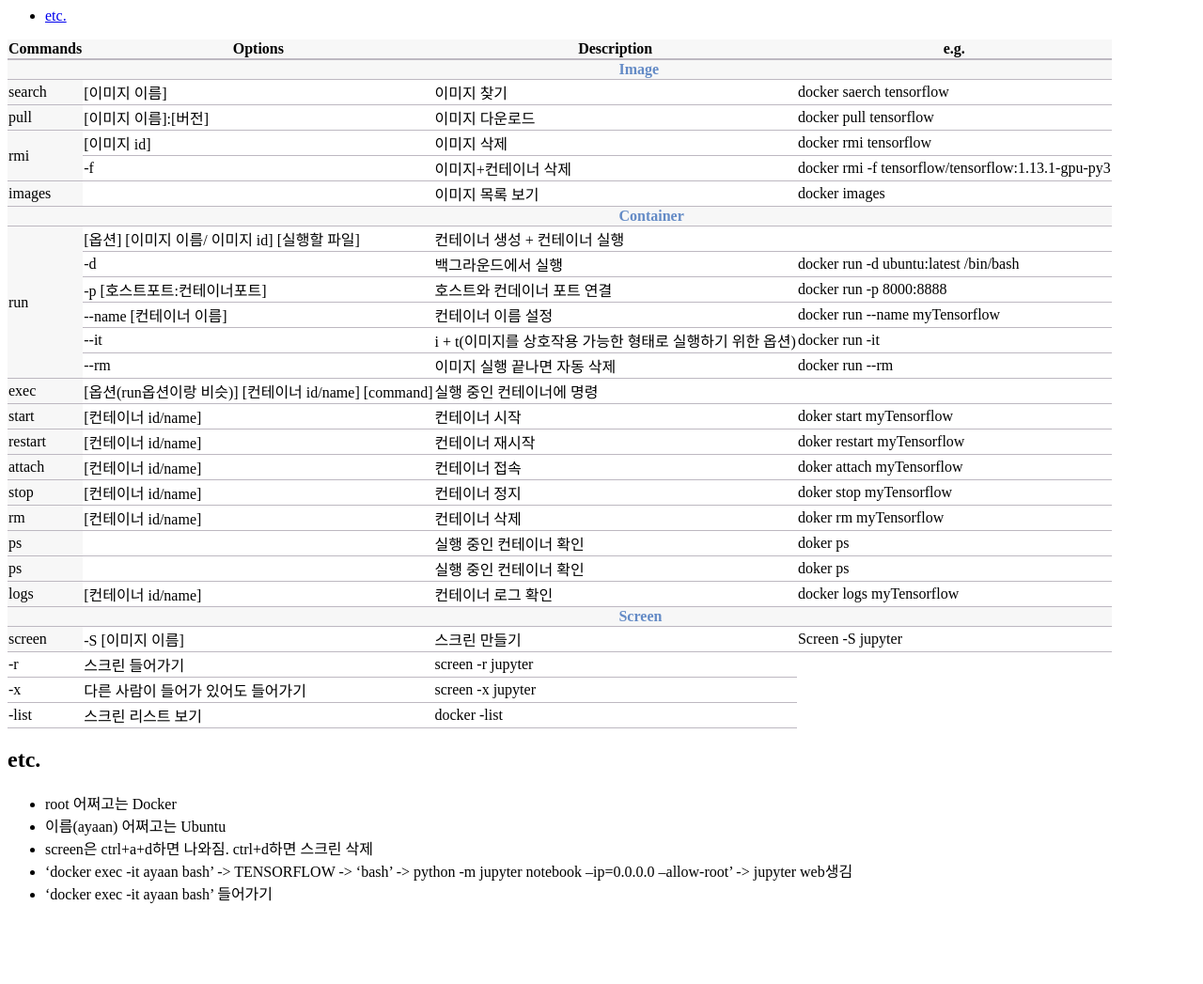
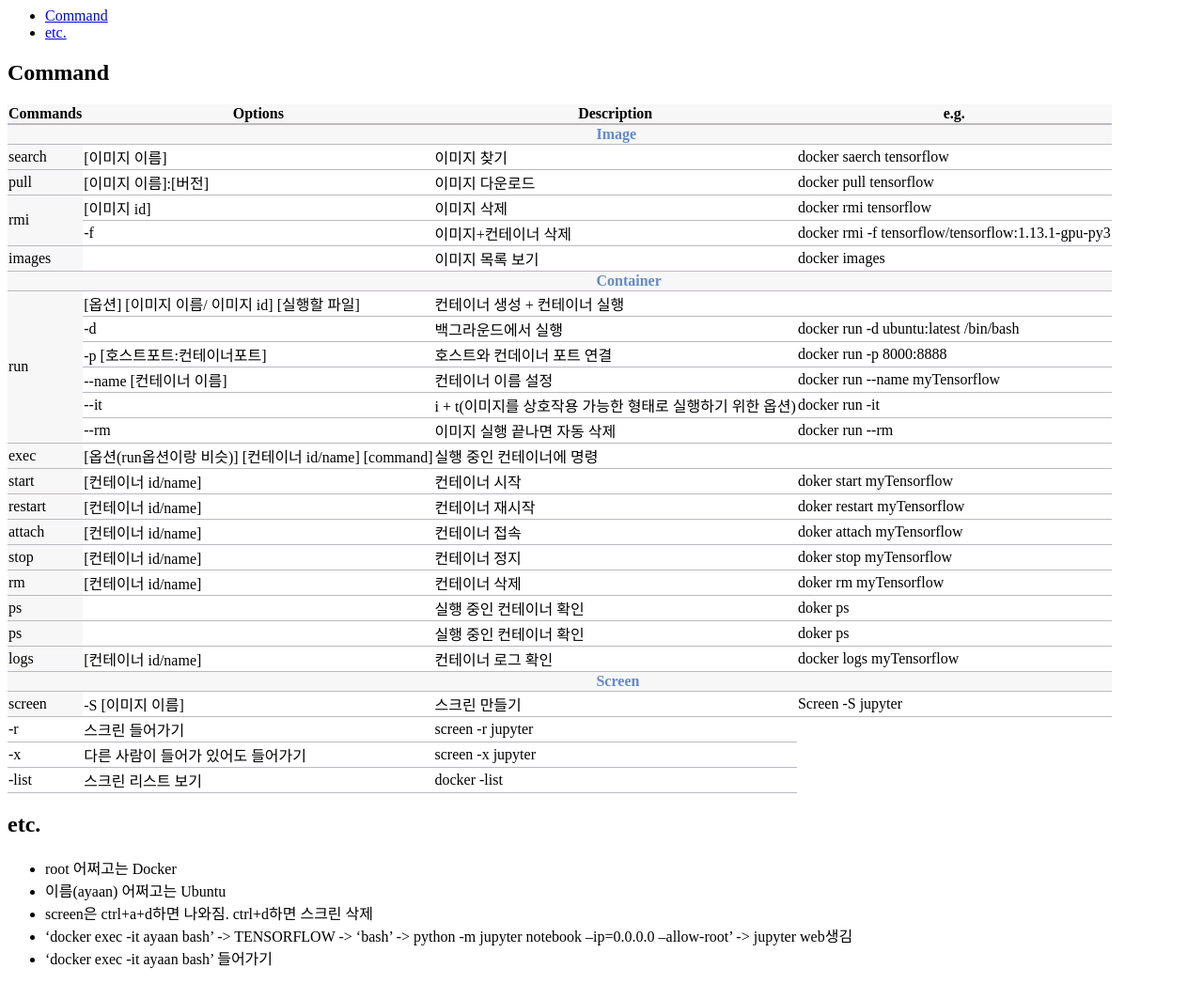
Before and after one commit to finddme/finddme.github.io, a Jekyll site: the page built from _posts/2022-01-13-Docker.md, in a window 1280 px wide. Shown: the whole page at 94% size. Built offline with Jekyll 4.4.1, drawn with Linux system fonts in a browser that asks for light colours; before the commit the page ends 978 px from its top, so only the background shows below that.

Commit message:
Update 2022-01-13-Docker.md

```diff
--- a/_posts/2022-01-13-Docker.md
+++ b/_posts/2022-01-13-Docker.md
@@ -27,6 +27,8 @@
 
 
 
+## Command
+
 <html>
   <head>
     <style type="text/css">
@@ -43,13 +45,13 @@
    <body>
      <table style="border-collapse:collapse">
        <tr><th class="line4" bgcolor="#F8F7F9">Commands</th><th class="line4">Options</th><th class="line4">Description</th><th class="line4">e.g.</th></tr>
-       <tr><td class="line3"> </td><td class="line3"> </td><td class="line3">&nbsp;&nbsp;&nbsp;&nbsp;&nbsp;&nbsp;&nbsp;&nbsp;&nbsp;&nbsp;&nbsp;&nbsp;&nbsp;&nbsp;&nbsp;&nbsp;&nbsp;&nbsp;&nbsp;&nbsp;&nbsp;&nbsp;&nbsp;&nbsp;&nbsp;&nbsp;&nbsp;&nbsp;&nbsp;&nbsp;&nbsp;&nbsp;&nbsp;&nbsp;&nbsp;&nbsp;&nbsp;&nbsp;&nbsp;&nbsp;&nbsp;&nbsp;&nbsp;&nbsp;&nbsp;&nbsp;&nbsp;&nbsp;&nbsp;<span style="color:#648BC6; font-weight: bold;">Image</span></td><td class="line3"> </td></tr>
+       <tr><td class="line3"> </td><td class="line3"> </td><td class="line3">&nbsp;&nbsp;&nbsp;&nbsp;&nbsp;&nbsp;&nbsp;&nbsp;&nbsp;&nbsp;&nbsp;&nbsp;&nbsp;&nbsp;&nbsp;&nbsp;&nbsp;&nbsp;&nbsp;&nbsp;&nbsp;&nbsp;&nbsp;&nbsp;&nbsp;&nbsp;&nbsp;&nbsp;&nbsp;&nbsp;&nbsp;&nbsp;&nbsp;&nbsp;&nbsp;&nbsp;&nbsp;&nbsp;&nbsp;&nbsp;&nbsp;&nbsp;&nbsp;<span style="color:#648BC6; font-weight: bold;">Image</span></td><td class="line3"> </td></tr>
        <tr><td class="line3" rowspan="1">search</td><td class="line">[이미지 이름]</td><td class="line">이미지 찾기</td><td class="line">docker saerch tensorflow</td></tr>
        <tr><td class="line3" rowspan="1">pull</td><td class="line">[이미지 이름]:[버전]</td><td class="line">이미지 다운로드</td><td class="line">docker pull tensorflow</td></tr>
        <tr><td class="line3" rowspan="2">rmi</td><td class="line">[이미지 id]</td><td class="line">이미지 삭제</td><td class="line">docker rmi tensorflow</td></tr>
        <tr><td class="line">-f</td><td class="line">이미지+컨테이너 삭제</td><td class="line">docker rmi -f tensorflow&#47;tensorflow&#58;1&#46;13&#46;1-gpu-py3</td></tr>
        <tr><td class="line3" rowspan="1">images</td><td class="line"> </td><td class="line">이미지 목록 보기</td><td class="line">docker images</td></tr>
-       <tr><td class="line3"> </td><td class="line3"> </td><td class="line3">&nbsp;&nbsp;&nbsp;&nbsp;&nbsp;&nbsp;&nbsp;&nbsp;&nbsp;&nbsp;&nbsp;&nbsp;&nbsp;&nbsp;&nbsp;&nbsp;&nbsp;&nbsp;&nbsp;&nbsp;&nbsp;&nbsp;&nbsp;&nbsp;&nbsp;&nbsp;&nbsp;&nbsp;&nbsp;&nbsp;&nbsp;&nbsp;&nbsp;&nbsp;&nbsp;&nbsp;&nbsp;&nbsp;&nbsp;&nbsp;&nbsp;&nbsp;&nbsp;&nbsp;&nbsp;&nbsp;&nbsp;&nbsp;&nbsp;<span style="color:#648BC6; font-weight: bold;">Container</span></td><td class="line3"> </td></tr>
+       <tr><td class="line3"> </td><td class="line3"> </td><td class="line3">&nbsp;&nbsp;&nbsp;&nbsp;&nbsp;&nbsp;&nbsp;&nbsp;&nbsp;&nbsp;&nbsp;&nbsp;&nbsp;&nbsp;&nbsp;&nbsp;&nbsp;&nbsp;&nbsp;&nbsp;&nbsp;&nbsp;&nbsp;&nbsp;&nbsp;&nbsp;&nbsp;&nbsp;&nbsp;&nbsp;&nbsp;&nbsp;&nbsp;&nbsp;&nbsp;&nbsp;&nbsp;&nbsp;&nbsp;&nbsp;&nbsp;&nbsp;&nbsp;<span style="color:#648BC6; font-weight: bold;">Container</span></td><td class="line3"> </td></tr>
        <tr><td class="line3" rowspan="6">run</td><td class="line">[옵션] [이미지 이름/ 이미지 id] [실행할 파일]</td><td class="line">컨테이너 생성 + 컨테이너 실행</td><td class="line"> </td></tr>
        <tr><td class="line">-d</td><td class="line">백그라운드에서 실행</td><td class="line">docker run -d ubuntu:latest /bin/bash</td></tr>
        <tr><td class="line">-p [호스트포트:컨테이너포트]</td><td class="line">호스트와 컨데이너 포트 연결</td><td class="line">docker run -p 8000:8888</td></tr>
@@ -65,7 +67,7 @@
        <tr><td class="line3" rowspan="1">ps</td><td class="line"> </td><td class="line">실행 중인 컨테이너 확인</td><td class="line">doker ps</td></tr>
        <tr><td class="line3" rowspan="1">ps</td><td class="line"> </td><td class="line">실행 중인 컨테이너 확인</td><td class="line">doker ps</td></tr>
        <tr><td class="line3" rowspan="1">logs</td><td class="line">[컨테이너 id/name]</td><td class="line">컨테이너 로그 확인</td><td class="line">docker logs myTensorflow</td></tr>
-       <tr><td class="line3"> </td><td class="line3"> </td><td class="line3">&nbsp;&nbsp;&nbsp;&nbsp;&nbsp;&nbsp;&nbsp;&nbsp;&nbsp;&nbsp;&nbsp;&nbsp;&nbsp;&nbsp;&nbsp;&nbsp;&nbsp;&nbsp;&nbsp;&nbsp;&nbsp;&nbsp;&nbsp;&nbsp;&nbsp;&nbsp;&nbsp;&nbsp;&nbsp;&nbsp;&nbsp;&nbsp;&nbsp;&nbsp;&nbsp;&nbsp;&nbsp;&nbsp;&nbsp;&nbsp;&nbsp;&nbsp;&nbsp;&nbsp;&nbsp;&nbsp;&nbsp;&nbsp;&nbsp;<span style="color:#648BC6; font-weight: bold;">Screen</span></td><td class="line3"> </td></tr>
+       <tr><td class="line3"> </td><td class="line3"> </td><td class="line3">&nbsp;&nbsp;&nbsp;&nbsp;&nbsp;&nbsp;&nbsp;&nbsp;&nbsp;&nbsp;&nbsp;&nbsp;&nbsp;&nbsp;&nbsp;&nbsp;&nbsp;&nbsp;&nbsp;&nbsp;&nbsp;&nbsp;&nbsp;&nbsp;&nbsp;&nbsp;&nbsp;&nbsp;&nbsp;&nbsp;&nbsp;&nbsp;&nbsp;&nbsp;&nbsp;&nbsp;&nbsp;&nbsp;&nbsp;&nbsp;&nbsp;&nbsp;&nbsp;<span style="color:#648BC6; font-weight: bold;">Screen</span></td><td class="line3"> </td></tr>
        <tr><td class="line3" rowspan="1\3">screen</td><td class="line">-S [이미지 이름]</td><td class="line">스크린 만들기</td><td class="line">Screen -S jupyter</td></tr>
        <tr><td class="line">-r</td><td class="line">스크린 들어가기</td><td class="line">screen -r jupyter</td></tr>
        <tr><td class="line">-x</td><td class="line">다른 사람이 들어가 있어도 들어가기</td><td class="line">screen -x jupyter</td></tr>
```
